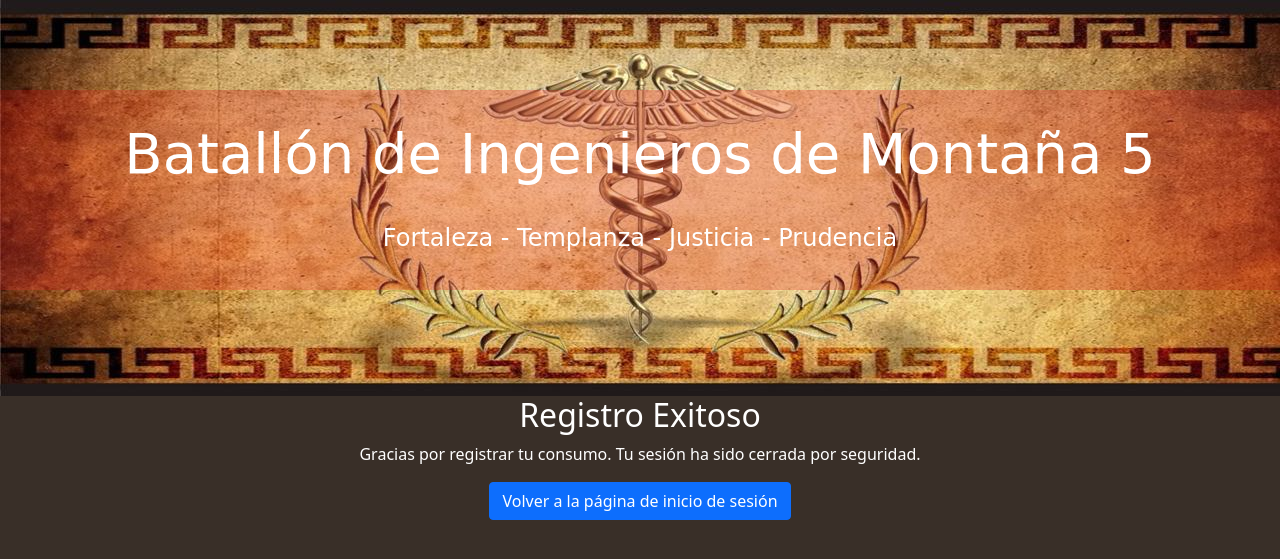
After one commit to SCDKAREN/SIMIR, a Django app: page /registro/registro-exitoso/ in a window 1280 px wide. The commit adds this page. Shown: the top 559 px of the page. Run offline with Django 5.2, Linux system fonts and the light colour scheme; some web fonts are replaced.

Commit message:
Corrrecciones en formulario de registro. Front del login

```diff
--- a/proyecto_rancho/frontend/templates/base.html
+++ b/proyecto_rancho/frontend/templates/base.html
@@ -1,3 +1,4 @@
+{% load static %}
 <!DOCTYPE html>
 <html lang="en">
 <head>
@@ -6,6 +7,7 @@
     <title>
         {% block title %}Proyecto Rancho{% endblock %}
     </title>
+    <link rel="icon" href="{% static 'img/favicon.ico' %}" type="image/x-icon">
     <link href="https://cdn.jsdelivr.net/npm/bootstrap@5.0.2/dist/css/bootstrap.min.css" rel="stylesheet" integrity="sha384-EVSTQN3/azprG1Anm3QDgpJLIm9Nao0Yz1ztcQTwFspd3yD65VohhpuuCOmLASjC" crossorigin="anonymous">
     <style>
         @import url(https://fonts.googleapis.com/css?family=Expletus+Sans:600);
@@ -39,13 +41,13 @@ main{
 }
 .hero{
   width: 100%;
-  max-width: 1200px;
-  height: 500px;
+
+  height: auto;
   text-align: center;
   margin: 0 auto;
   background: #392f28;
   position: relative;
-  color: #392f28;
+  color: #fff;
 }
 
 .hero h1{
@@ -122,13 +124,13 @@ main{
 </head>
 <body>
     <main>
-        <div class="hero">
-            <h1>Batallón de Ingenieros de Montaña N° 5</h1>
-            <p>Lorem ipsum dolor sit amet, consectetur adipiscing elit.</p>
-            <img src="https://novaneuquen.com/data/fotos2/bbx_49553746_gefwew.jpg" />
-            <div class="bar">
-            </div>
-        </div>
+      <div class="hero">
+          <h1>Batallón de Ingenieros de Montaña 5</h1>
+          <p>Fortaleza - Templanza - Justicia - Prudencia</p>
+          <img src="{% static 'img/hero.jpeg' %}" />
+          <div class="bar">
+          </div>
+      </div>
     </main>
     {% block content %}
     {% endblock %}
--- a/proyecto_rancho/frontend/templates/crear_usuario.html
+++ b/proyecto_rancho/frontend/templates/crear_usuario.html
@@ -47,7 +47,7 @@
             </div>
         </div>
         <button class="btn btn-success" type="submit">Registrar</button>
-        <a class="btn btn-danger" href="{% url 'inicio' %}">Cancelar</a>
+        <a class="btn btn-danger" href="{% url 'registro_app:logout' %}">Cancelar</a>
     </form>
     </div>
 
--- /dev/null
+++ b/proyecto_rancho/frontend/templates/registro_exitoso.html
@@ -0,0 +1,11 @@
+{% extends 'base.html' %}
+
+{% block title %}Registro Exitoso{% endblock %}
+
+{% block content %}
+<div class="d-flex flex-column align-items-center">
+    <h2>Registro Exitoso</h2>
+    <p>Gracias por registrar tu consumo. Tu sesión ha sido cerrada por seguridad.</p>
+    <a href="{% url 'login' %}" class="btn btn-primary">Volver a la página de inicio de sesión</a>
+</div>
+{% endblock %}
--- a/proyecto_rancho/proyecto_rancho/settings.py
+++ b/proyecto_rancho/proyecto_rancho/settings.py
@@ -104,6 +104,10 @@ AUTH_PASSWORD_VALIDATORS = [
     },
 ]
 
+AUTHENTICATION_BACKENDS = [
+    'django.contrib.auth.backends.ModelBackend',
+]
+
 
 # Internationalization
 # https://docs.djangoproject.com/en/5.2/topics/i18n/
--- a/proyecto_rancho/registro/forms.py
+++ b/proyecto_rancho/registro/forms.py
@@ -1,5 +1,5 @@
 from django import forms
-from .models import Registro
+from .models import *
 
 class RegistroForm(forms.ModelForm):
     class Meta:
--- a/proyecto_rancho/registro/urls.py
+++ b/proyecto_rancho/registro/urls.py
@@ -4,7 +4,9 @@ from .views import *
 app_name = 'registro_app'
 urlpatterns = [
     path("/", login_view, name="login"),
+    path("logout/", logout_view, name="logout"),
     path('registrar/', registrar, name='registro'),
+    path('registro-exitoso/', registro_exitoso, name='registro_exitoso'),
     path('crear/', crear_registro, name='crear'),
     path('reporte-mensual/', reporte_mensual_view, name='reporte_mensual'),
     path('datatable/',registro_datatable,name='datatable')
--- a/proyecto_rancho/registro/views.py
+++ b/proyecto_rancho/registro/views.py
@@ -1,5 +1,5 @@
 import datetime
-from django.contrib.auth import authenticate, login
+from django.contrib.auth import authenticate, login, logout
 from django.contrib import messages
 from django.shortcuts import render, redirect
 from .forms import RegistroForm
@@ -15,13 +15,28 @@ def login_view(request):
         password = request.POST.get("password")
 
         user = authenticate(request, username=username, password=password)
+
         if user is not None:
-            login(request, user)  # Loguea al usuario en Django
-            return redirect("registro_app:registro")  # Cambiar a la vista deseada
+            if user.is_active:
+                login(request, user)
+
+                # Redirección diferenciada
+                if user.is_staff:
+                    return redirect("registro_app:reporte_mensual")  # o donde quieras para staff
+                else:
+                    return redirect("registro_app:registro")  # usuarios comunes
+            else:
+                messages.error(request, "Tu cuenta está desactivada. Contacta al administrador.")
         else:
-            messages.error(request, "Usuario o contraseña incorrectos")
+            messages.error(request, "Usuario o contraseña incorrectos.")
 
-    return render(request, "login.html")
+    return render(request, "login.html")  # tu template de login
+
+def logout_view(request):
+    logout(request)  # elimina la sesión del usuario
+    messages.success(request, "Has cerrado sesión correctamente.")
+    return redirect("login")  # cambia "login" por el nombre de tu url de login
+
 def registrar(request):
     usuario = request.user
     comidas = Comida.objects.all()  # Asumiendo que tienes un objeto Comida con id=1
@@ -32,36 +47,36 @@ def registrar(request):
 
 def crear_registro(request):
     if request.method == 'POST':
-        try:
-            form = RegistroForm(request.POST)
-            if form.is_valid():
-                # Extraemos las comidas seleccionadas
-                comidas = form.cleaned_data.pop('comida')  # saco comidas del form
-                # Creamos un objeto base SIN guardar aún
-                registro_base = form.save(commit=False)
+        form = RegistroForm(request.POST)
+        if form.is_valid():
+            # Esto devuelve un QuerySet con todas las comidas seleccionadas
+            comidas_ids = request.POST.getlist('comida')
+            print("Comidas seleccionadas:", comidas_ids)
+            # Creamos un objeto base sin guardar
+            registro_base = form.save(commit=False)
 
-                for comida in comidas:
-                    # Clonar el objeto base
-                    registro = Registro(
-                        **{campo.name: getattr(registro_base, campo.name)
-                           for campo in Registro._meta.fields
-                           if campo.name not in ('id', 'comida')}
-                    )
-                    # asignamos la comida
-                    registro.comida = comida
-                    registro.save()
-
-                return redirect('registro_app:registro_exitoso')
-
-            else:
-                print("Formulario no válido:", form.errors)
-        except Exception as e:
-            print(f"Error al guardar el registro: {e}")
-            return redirect('registro_app:crear_registro')
+            for comida_id in comidas_ids:
+                comida = Comida.objects.get(id=comida_id)
+                registro = Registro(
+                    **{
+                        campo.name: getattr(registro_base, campo.name)
+                        for campo in Registro._meta.fields
+                        if campo.name not in ('id', 'comida')
+                    }
+                )
+                registro.comida = comida
+                registro.save()
+            return redirect('registro_app:registro_exitoso')
+        else:
+            print("Formulario no válido:", form.errors)
     else:
         form = RegistroForm()
 
     return render(request, 'registro/crear_registro.html', {'form': form})
+
+def registro_exitoso(request):
+    logout(request)  # elimina la sesión del usuario
+    return render(request, 'registro_exitoso.html')
 
 
 def reporte_mensual_view(request):
```
Also changed, not shown: proyecto_rancho/frontend/templates/login.html (+12 -8 lines), proyecto_rancho/frontend/templates/registrar.html (+19 -4 lines), proyecto_rancho/static/img/favicon.ico (added), proyecto_rancho/static/img/hero.jpeg (added).
